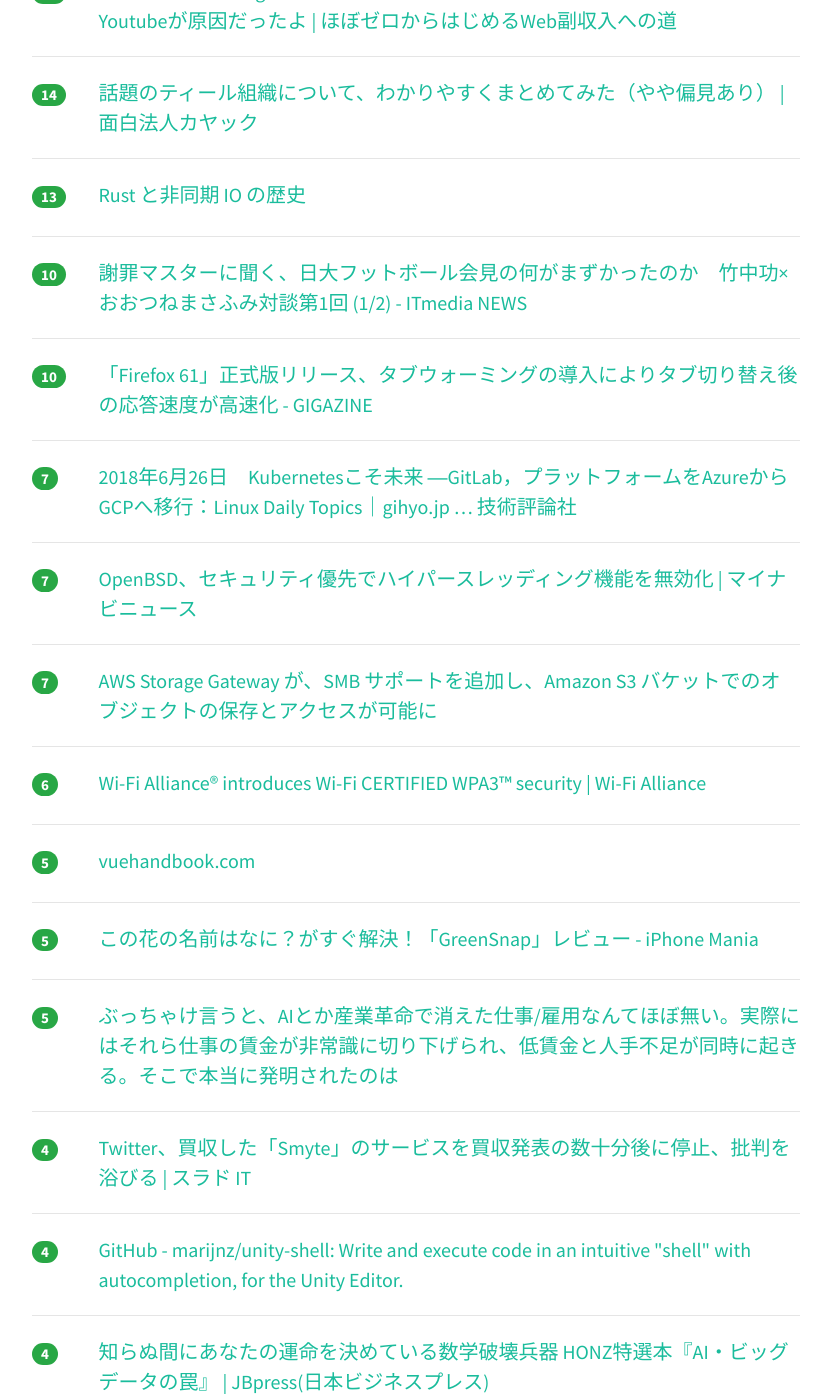
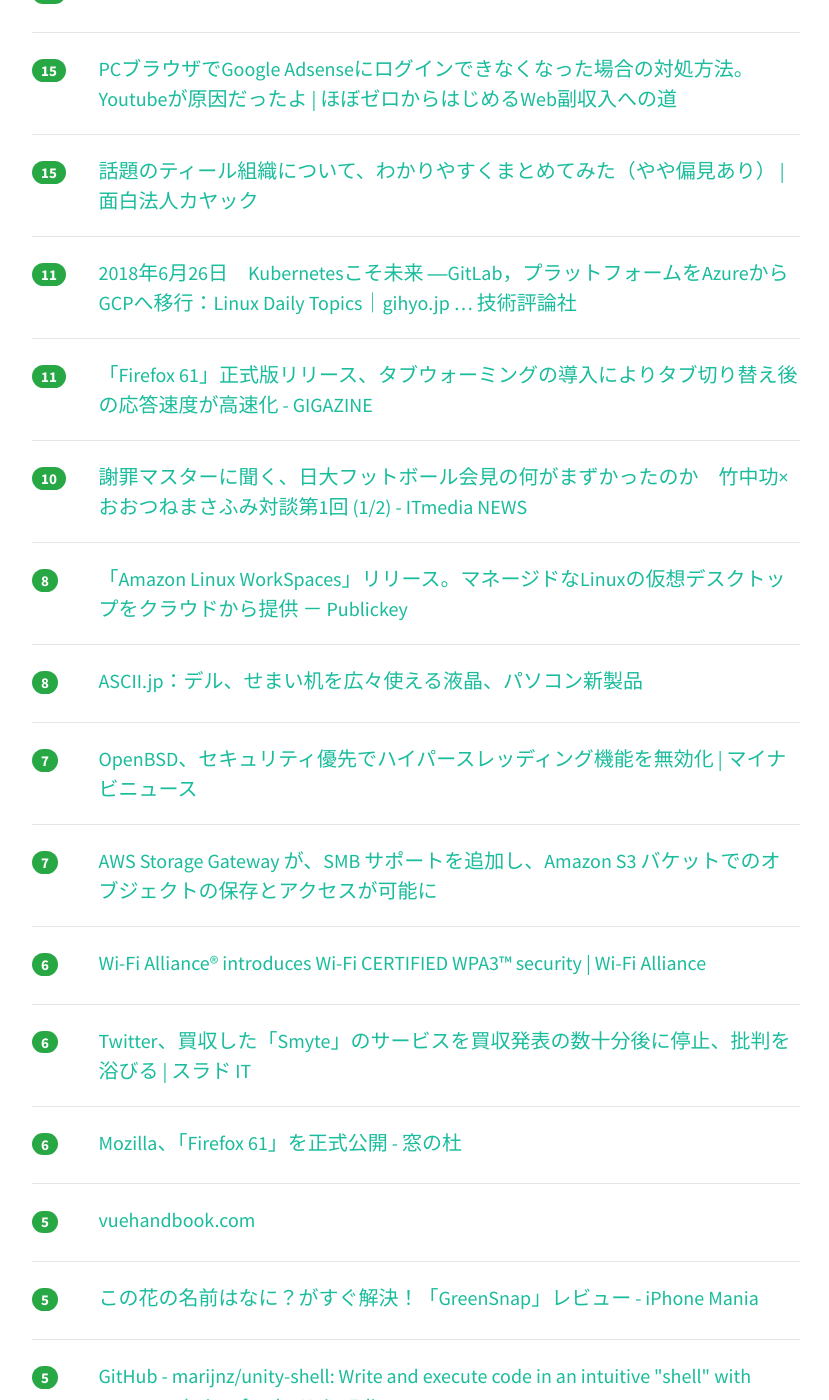
Before and after one commit to yatta47/hatena-matome-site, a Jekyll site: the page built from _posts/2018-06-27-hatena.md, in a window 1280 px wide and 1400 px high, scrolled down 574 px. Shown: the whole window, without its empty margins (224-1053 px from the left). Built offline with Jekyll 4.4.1, drawn with Linux system fonts in a browser that asks for light colours; nearby versions of some CDN libraries; some of the changed text lies outside the part shown.

Commit message:
Updated 2018-06-27

```diff
--- a/_posts/2018-06-27-hatena.md
+++ b/_posts/2018-06-27-hatena.md
@@ -1,19 +1,24 @@
 ---
 layout: post
 title:  "2018-06-27 はてぶIT"
-date:   2018-06-27 07:01:16
+date:   2018-06-27 08:01:18
 tags: [it-hotentry]
 ---
-18 件のデータあり
+24 件のデータあり
 
 <hr><div class="row">
-<div class="col-1"><span class="badge badge-pill badge-success h2">17</span></div>
+<div class="col-1"><span class="badge badge-pill badge-success h2">20</span></div>
+<div class="col-11"><a href='https://speakerdeck.com/ohbarye/how-to-find-good-first-issues' target='_blank'>貢献できるOSSの見つけ方 / How to find "Good First Issues" - Speaker Deck</a></div>
+</div>
+<hr>
+<div class="row">
+<div class="col-1"><span class="badge badge-pill badge-success h2">18</span></div>
 <div class="col-11"><a href='https://speakerdeck.com/ryoichinishio/smartnews-adsfalsepei-xin-zui-shi-hua-falseohua' target='_blank'>SmartNews Adsの配信最適化のお話 - Speaker Deck</a></div>
 </div>
 <hr>
 <div class="row">
 <div class="col-1"><span class="badge badge-pill badge-success h2">17</span></div>
-<div class="col-11"><a href='https://speakerdeck.com/ohbarye/how-to-find-good-first-issues' target='_blank'>貢献できるOSSの見つけ方 / How to find "Good First Issues" - Speaker Deck</a></div>
+<div class="col-11"><a href='https://qiita.com/DUxCA/items/882bcacd12870d087555' target='_blank'>Rust と非同期 IO の歴史</a></div>
 </div>
 <hr>
 <div class="row">
@@ -22,13 +27,18 @@ tags: [it-hotentry]
 </div>
 <hr>
 <div class="row">
-<div class="col-1"><span class="badge badge-pill badge-success h2">14</span></div>
+<div class="col-1"><span class="badge badge-pill badge-success h2">15</span></div>
 <div class="col-11"><a href='https://www.kayac.com/news/2018/06/yanasawa_blog_vol42' target='_blank'>話題のティール組織について、わかりやすくまとめてみた（やや偏見あり） | 面白法人カヤック</a></div>
 </div>
 <hr>
 <div class="row">
-<div class="col-1"><span class="badge badge-pill badge-success h2">13</span></div>
-<div class="col-11"><a href='https://qiita.com/DUxCA/items/882bcacd12870d087555' target='_blank'>Rust と非同期 IO の歴史</a></div>
+<div class="col-1"><span class="badge badge-pill badge-success h2">11</span></div>
+<div class="col-11"><a href='http://gihyo.jp/admin/clip/01/linux_dt/201806/26' target='_blank'>2018年6月26日　Kubernetesこそ未来 ―GitLab，プラットフォームをAzureからGCPへ移行：Linux Daily Topics｜gihyo.jp … 技術評論社</a></div>
+</div>
+<hr>
+<div class="row">
+<div class="col-1"><span class="badge badge-pill badge-success h2">11</span></div>
+<div class="col-11"><a href='https://gigazine.net/news/20180627-firefox-61/' target='_blank'>「Firefox 61」正式版リリース、タブウォーミングの導入によりタブ切り替え後の応答速度が高速化 - GIGAZINE</a></div>
 </div>
 <hr>
 <div class="row">
@@ -37,13 +47,13 @@ tags: [it-hotentry]
 </div>
 <hr>
 <div class="row">
-<div class="col-1"><span class="badge badge-pill badge-success h2">10</span></div>
-<div class="col-11"><a href='https://gigazine.net/news/20180627-firefox-61/' target='_blank'>「Firefox 61」正式版リリース、タブウォーミングの導入によりタブ切り替え後の応答速度が高速化 - GIGAZINE</a></div>
+<div class="col-1"><span class="badge badge-pill badge-success h2">8</span></div>
+<div class="col-11"><a href='https://www.publickey1.jp/blog/18/amazon_linux_workspaceslinux.html' target='_blank'>「Amazon Linux WorkSpaces」リリース。マネージドなLinuxの仮想デスクトップをクラウドから提供 － Publickey</a></div>
 </div>
 <hr>
 <div class="row">
-<div class="col-1"><span class="badge badge-pill badge-success h2">7</span></div>
-<div class="col-11"><a href='http://gihyo.jp/admin/clip/01/linux_dt/201806/26' target='_blank'>2018年6月26日　Kubernetesこそ未来 ―GitLab，プラットフォームをAzureからGCPへ移行：Linux Daily Topics｜gihyo.jp … 技術評論社</a></div>
+<div class="col-1"><span class="badge badge-pill badge-success h2">8</span></div>
+<div class="col-11"><a href='http://ascii.jp/elem/000/001/699/1699572/' target='_blank'>ASCII.jp：デル、せまい机を広々使える液晶、パソコン新製品</a></div>
 </div>
 <hr>
 <div class="row">
@@ -62,6 +72,16 @@ tags: [it-hotentry]
 </div>
 <hr>
 <div class="row">
+<div class="col-1"><span class="badge badge-pill badge-success h2">6</span></div>
+<div class="col-11"><a href='https://it.srad.jp/story/18/06/26/059218/' target='_blank'>Twitter、買収した「Smyte」のサービスを買収発表の数十分後に停止、批判を浴びる | スラド IT</a></div>
+</div>
+<hr>
+<div class="row">
+<div class="col-1"><span class="badge badge-pill badge-success h2">6</span></div>
+<div class="col-11"><a href='https://forest.watch.impress.co.jp/docs/news/1129698.html' target='_blank'>Mozilla、「Firefox 61」を正式公開 - 窓の杜</a></div>
+</div>
+<hr>
+<div class="row">
 <div class="col-1"><span class="badge badge-pill badge-success h2">5</span></div>
 <div class="col-11"><a href='https://vuehandbook.com/' target='_blank'>vuehandbook.com</a></div>
 </div>
@@ -73,17 +93,22 @@ tags: [it-hotentry]
 <hr>
 <div class="row">
 <div class="col-1"><span class="badge badge-pill badge-success h2">5</span></div>
+<div class="col-11"><a href='https://github.com/marijnz/unity-shell' target='_blank'>GitHub - marijnz/unity-shell: Write and execute code in an intuitive "shell" with autocompletion, for the Unity Editor.</a></div>
+</div>
+<hr>
+<div class="row">
+<div class="col-1"><span class="badge badge-pill badge-success h2">5</span></div>
 <div class="col-11"><a href='http://b.hatena.ne.jp/entry/366463842/comment/Domino-R' target='_blank'>ぶっちゃけ言うと、AIとか産業革命で消えた仕事/雇用なんてほぼ無い。実際にはそれら仕事の賃金が非常識に切り下げられ、低賃金と人手不足が同時に起きる。そこで本当に発明されたのは</a></div>
 </div>
 <hr>
 <div class="row">
-<div class="col-1"><span class="badge badge-pill badge-success h2">4</span></div>
-<div class="col-11"><a href='https://it.srad.jp/story/18/06/26/059218/' target='_blank'>Twitter、買収した「Smyte」のサービスを買収発表の数十分後に停止、批判を浴びる | スラド IT</a></div>
+<div class="col-1"><span class="badge badge-pill badge-success h2">5</span></div>
+<div class="col-11"><a href='http://hokoxjouhou.blog105.fc2.com/blog-entry-1203.html' target='_blank'>WindowsでKeynoteのプレゼンを作成する方法 - 情報管理LOG</a></div>
 </div>
 <hr>
 <div class="row">
-<div class="col-1"><span class="badge badge-pill badge-success h2">4</span></div>
-<div class="col-11"><a href='https://github.com/marijnz/unity-shell' target='_blank'>GitHub - marijnz/unity-shell: Write and execute code in an intuitive "shell" with autocompletion, for the Unity Editor.</a></div>
+<div class="col-1"><span class="badge badge-pill badge-success h2">5</span></div>
+<div class="col-11"><a href='https://japan.zdnet.com/article/35121472/' target='_blank'>GitLab、AzureからGCPに移行へ--Kubernetesに将来性を見出す - ZDNet Japan</a></div>
 </div>
 <hr>
 <div class="row">
@@ -92,7 +117,12 @@ tags: [it-hotentry]
 </div>
 <hr>
 <div class="row">
-<div class="col-1"><span class="badge badge-pill badge-success h2">0</span></div>
-<div class="col-11"><a href='https://forest.watch.impress.co.jp/docs/news/1129698.html' target='_blank'>Mozilla、「Firefox 61」を正式公開 - 窓の杜</a></div>
+<div class="col-1"><span class="badge badge-pill badge-success h2">4</span></div>
+<div class="col-11"><a href='https://kidsline.me/magazine/article/281' target='_blank'>家庭で身につけさせるべき、「佇まい」とは？ー落合陽一さんが語る、AI時代の子育て論- キッズライン</a></div>
 </div>
 <hr>
+<div class="row">
+<div class="col-1"><span class="badge badge-pill badge-success h2">4</span></div>
+<div class="col-11"><a href='https://webtan.impress.co.jp/n/2018/06/26/29705' target='_blank'>アフィリエイターの収入「増えた」37％、「減った」17％。サイト作成はWordPressが6割【アフィリエイトマーケティング協会調べ】 | Web担当者Forum</a></div>
+</div>
+<hr>
```
